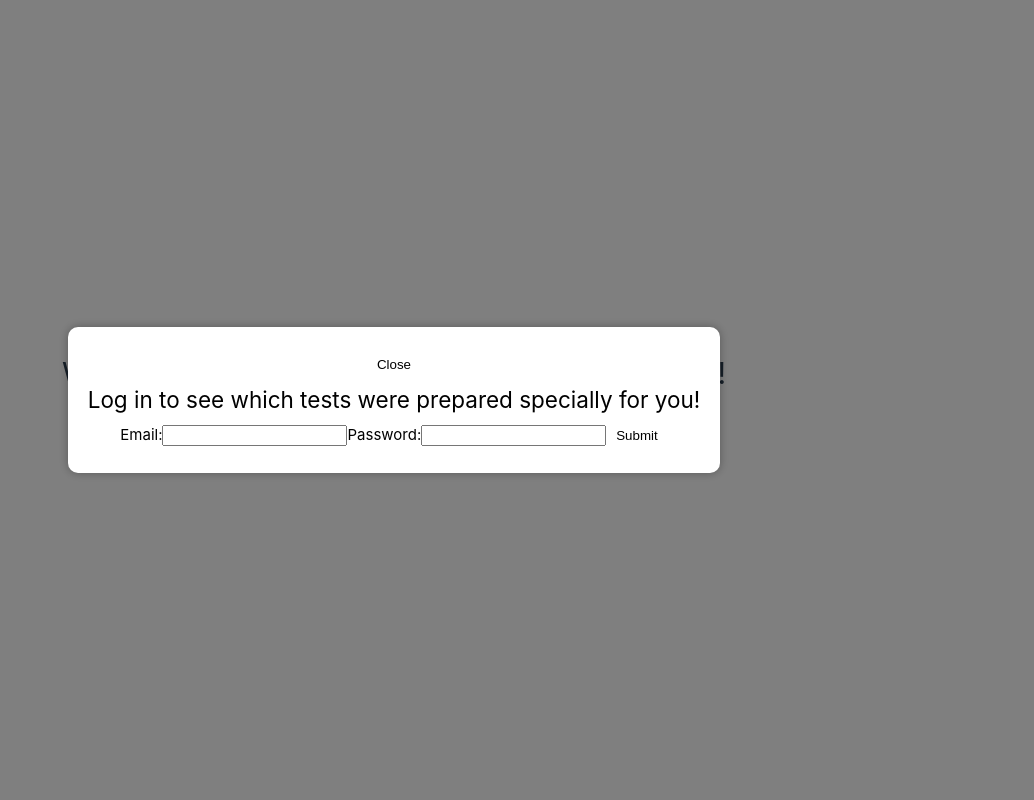
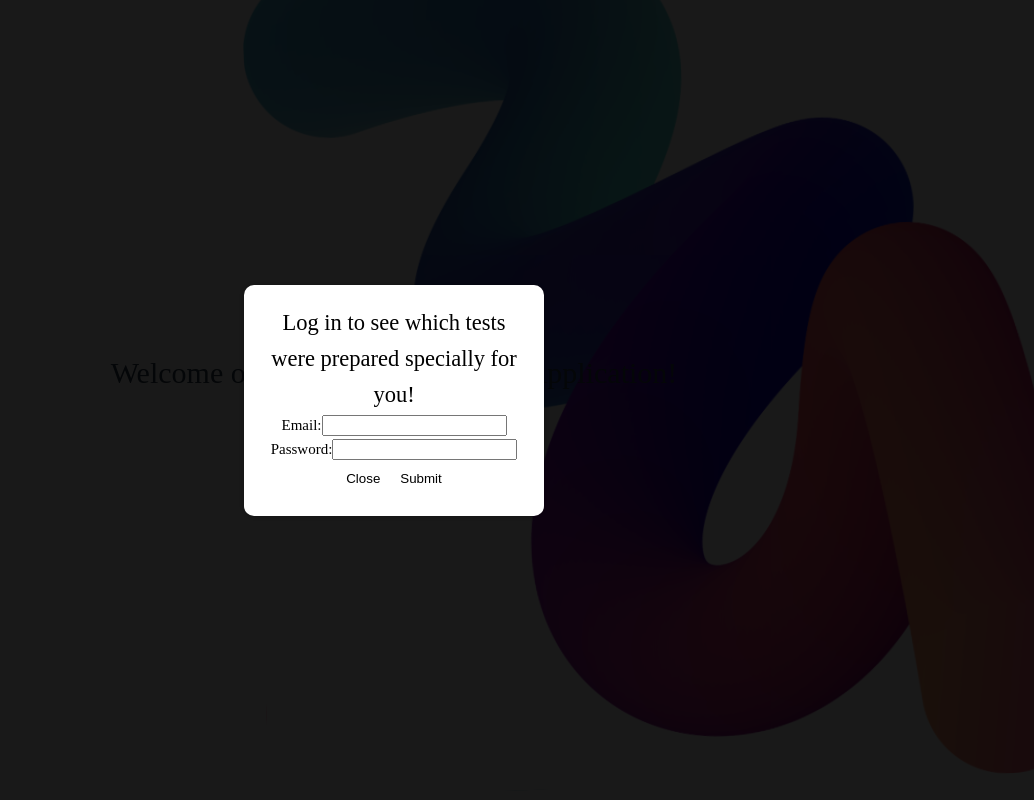
Before and after one commit to Kreal11/user-testing-app, a Vue app in the folder front-end/: page / in a window 1280 px wide. Both pictures are taken after a click on the button "Sign in". Shown: the whole page, without its empty margins (246-1280 px from the left). Built offline with nearby package versions, Linux system fonts and the light colour scheme.

Commit message:
added bg-img

```diff
--- a/front-end/src/assets/main.css
+++ b/front-end/src/assets/main.css
@@ -1,6 +1,12 @@
 @import './base.css';
 
 body {
+  background-image: url('./svg/splash.svg');
+  background-size: contain;
+  background-position: center;
+  background-repeat: no-repeat;
+  background-position: right;
+  font-family: 'Montserrat';
   display: flex;
   flex-direction: column;
   align-items: center;
--- a/front-end/src/components/LoginModal.vue
+++ b/front-end/src/components/LoginModal.vue
@@ -1,13 +1,13 @@
 <template>
   <div class="modal-overlay" @click="closeModal">
     <div class="modal" @click.stop>
-      <button class="close-btn" @click="closeModal">Close</button>
-      <h2>Log in to see which tests were prepared specially for you!</h2>
+      <h2 class="modal-header">Log in to see which tests were prepared specially for you!</h2>
       <form @submit.prevent="login">
         <label for="email">Email:</label>
         <input type="email" v-model="email" required />
         <label for="password">Password:</label>
         <input type="password" v-model="password" required />
+        <button class="close-btn" @click="closeModal">Close</button>
         <my-button type="submit">Submit</my-button>
       </form>
     </div>
@@ -28,7 +28,7 @@ export default {
     },
     async login() {
       try {
-        const response = await axios.post('https://user-testing-app.onrender.com/api/auth/login', {
+        const response = await axios.post('http://localhost:3000/api/auth/login', {
           email: this.email,
           password: this.password
         })
@@ -50,19 +50,28 @@ export default {
   left: 0;
   width: 100%;
   height: 100%;
-  background-color: rgba(0, 0, 0, 0.5);
+  background-color: rgba(0, 0, 0, 0.9);
   display: flex;
   justify-content: center;
   align-items: center;
 }
 
 .modal {
+  display: flex;
+  flex-direction: column;
+  align-items: center;
+  justify-content: center;
+  max-width: 300px;
   background-color: white;
   color: black;
   padding: 20px;
   border-radius: 10px;
   box-shadow: 0 0 10px rgba(0, 0, 0, 0.3);
 }
+
+/* .modal-header {
+  max-width: 300px;
+} */
 
 .close-btn {
   background-color: white;
```
Also changed, not shown: front-end/src/assets/logo.svg (deleted), front-end/src/assets/svg/splash.svg (added).
